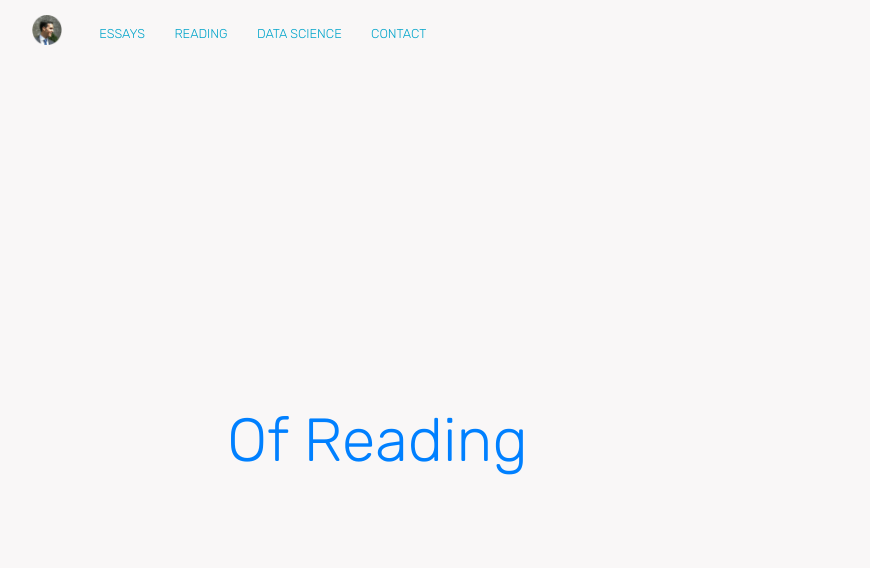
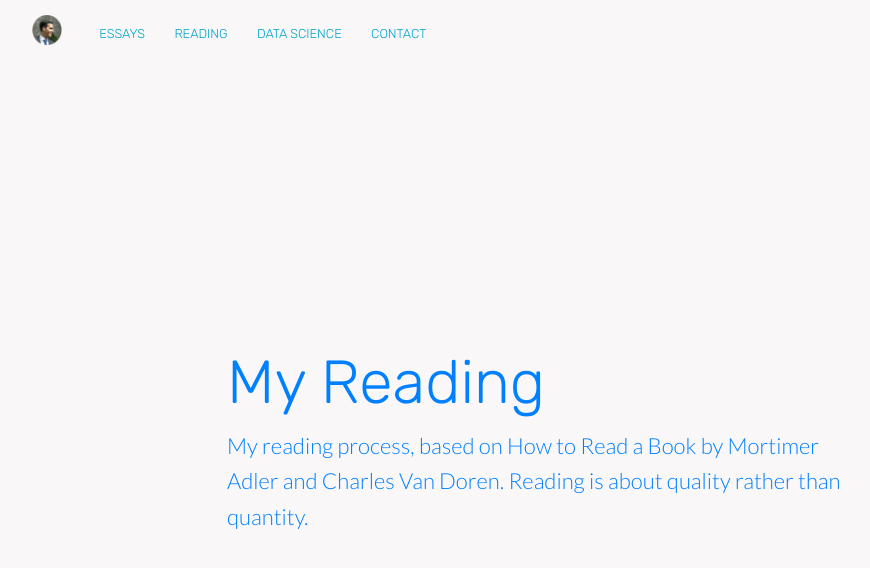
Before and after one commit to ohduran/ohduran.github.io, a Jekyll site: the page built from _posts/2018-12-28-of-reading.markdown, in a window 1280 px wide and 900 px high. Shown: the top 568 px of the window, without its empty margins (38-908 px from the left). Built offline with Jekyll 4.4.1, drawn with Linux system fonts in a browser that asks for light colours; nearby versions of some CDN libraries.

Commit message:
optimise links

```diff
--- a/_layouts/default.html
+++ b/_layouts/default.html
@@ -4,9 +4,18 @@
 	<head>
 		<meta charset="utf-8">
 		<meta name="viewport" content="width=device-width, initial-scale=1">
+		<meta itemprop="description" name="description" content="{% if page.description %}{{ page.description | truncate: 160 }}{% else %}{{ site.description | truncate: 160  }}{% endif %}" />
 
 		{% seo %}
 		{% feed_meta %}
+
+		<title>
+		 {%if page.title %}
+				 {{ page.title }}
+		 {% else %}
+				 {{ site.title }}
+		 {% endif %}
+		</title>
 
 		<link rel="apple-touch-icon" href="{{ site.baseurl }}/images/logo/favicon.ico"">
 		<link rel="icon" type="image/png" href="{{ site.baseurl }}/images/logo/favicon.ico"" sizes="192x192">
--- a/_posts/2018-12-12-of-wasted-time.markdown
+++ b/_posts/2018-12-12-of-wasted-time.markdown
@@ -3,7 +3,7 @@ layout: post
 title:  "Of Wasted Time"
 date:   2018-12-12 15:00:00 +0100
 categories: articles
-permalink: /of-wasted-time
+permalink: /wasted-time
 ---
 A PhD, the pinnacle of our current educational system, is ill-defined. There is an array of variables involved that uniquely separate one PhD programme from the next; the topic of the thesis, the size of the grant, the involvement of the professor. But they all have something in common: A PhD implies wasting 4 years of your life.
 
--- a/_posts/2018-12-28-of-reading.markdown
+++ b/_posts/2018-12-28-of-reading.markdown
@@ -1,9 +1,10 @@
 ---
 layout: post
-title:  "Of Reading"
+title:  "My Reading"
 date:   2018-12-28 00:01:00 +0100
 categories: articles
-permalink: /of-reading
+permalink: /my-reading
+description: My reading process, based on How to Read a Book by Mortimer Adler and Charles Van Doren. Reading is about quality rather than quantity.
 ---
 The Middle Ages came to an end probably not because Cristopher Columbus discovered a new continent, but because Gutenberg found a way to make books cheaper by introducing the printing press. This was crucial in the development of the Renaissance, of course, but it became something that the society took from granted ever since, [as with any revolution](/revolutions). Luther became famous for posting his [Ninety-five Theses](https://en.wikipedia.org/wiki/Ninety-five_Theses), but his true achievement was paving the way for alternative interpretations of the Bible: read it yourself, and then think about it.
 
```
